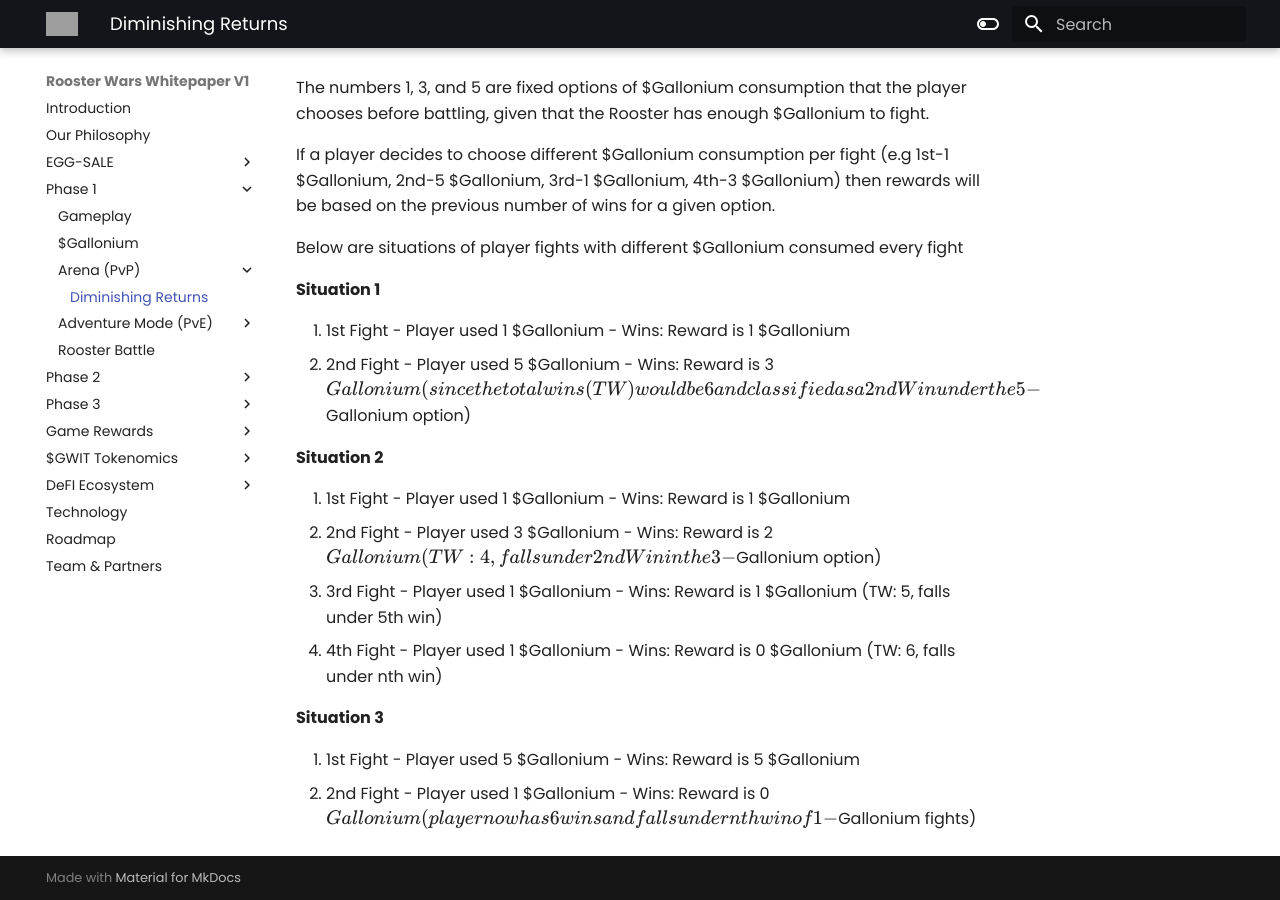
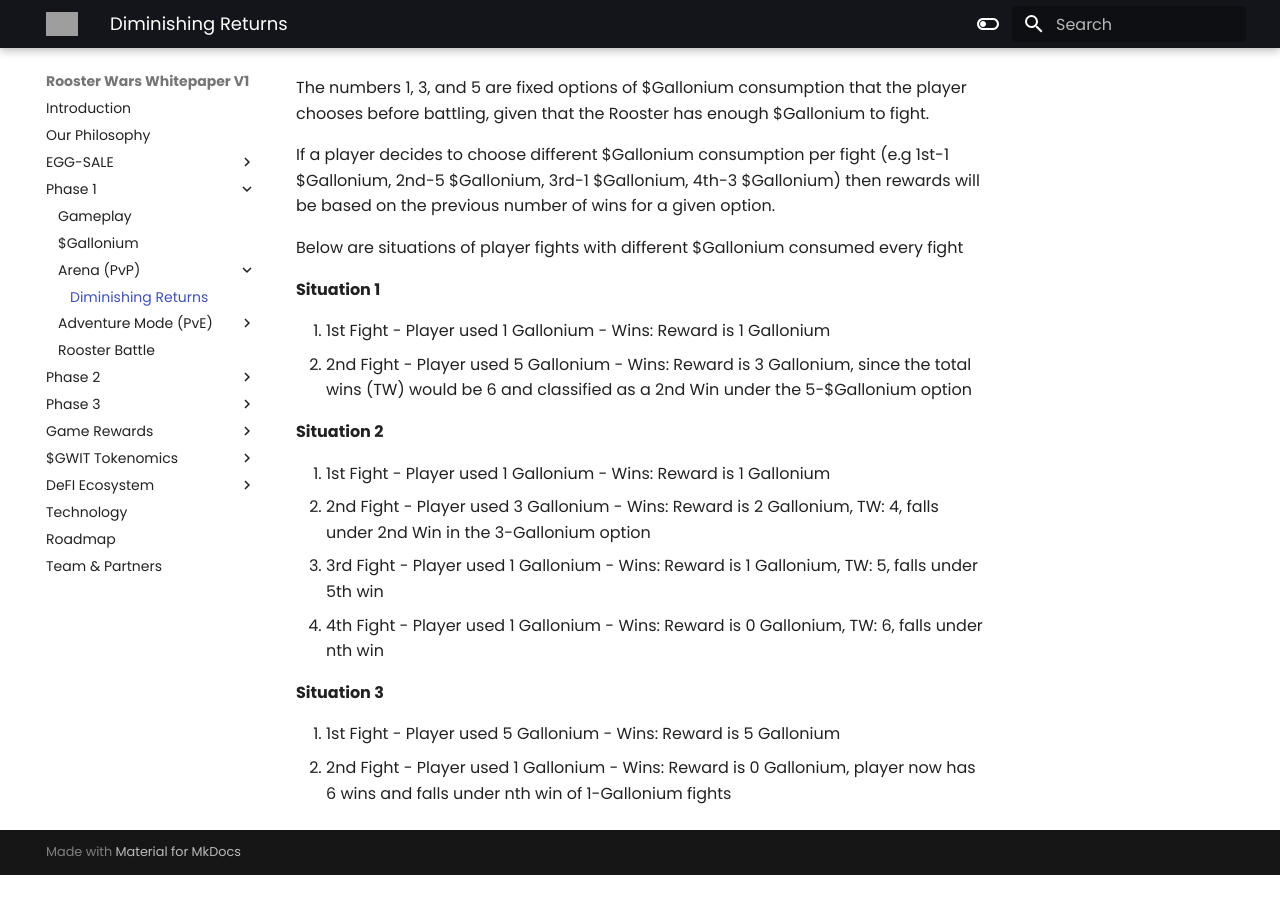
Before and after one commit to AshtreeBV/roosterwars-whitepaper, an MkDocs documentation site: the page built from docs/phase1/arena/diminishing-returns.md, in a window 1280 px wide and 900 px high, scrolled down 628 px. Built offline with MkDocs 1.6.1 and Material for MkDocs 9.7.7, drawn with Linux system fonts in a browser that asks for light colours; after the commit the page ends 1503 px from its top, so only the background shows below that; grey boxes are pictures that could not be loaded.

Commit message:
edits, sir Walter

```diff
--- a/docs/phase1/arena/diminishing-returns.md
+++ b/docs/phase1/arena/diminishing-returns.md
@@ -20,17 +20,17 @@ Below are situations of player fights with different $Gallonium consumed every f
 
 **Situation 1**
 
-1. 1st Fight - Player used 1 $Gallonium - Wins: Reward is 1 $Gallonium
-2. 2nd Fight - Player used 5 $Gallonium - Wins: Reward is 3 $Gallonium (since the total wins (TW) would be 6 and classified as a 2nd Win under the 5-$Gallonium option)
+1. 1st Fight - Player used 1 Gallonium - Wins: Reward is 1 Gallonium
+2. 2nd Fight - Player used 5 Gallonium - Wins: Reward is 3 Gallonium, since the total wins (TW) would be 6 and classified as a 2nd Win under the 5-$Gallonium option
 
 **Situation 2**
 
-1. 1st Fight - Player used 1 $Gallonium - Wins: Reward is 1 $Gallonium
-2. 2nd Fight - Player used 3 $Gallonium - Wins: Reward is 2 $Gallonium (TW: 4, falls under 2nd Win in the 3-$Gallonium option)
-3. 3rd Fight - Player used 1 $Gallonium - Wins: Reward is 1 $Gallonium (TW: 5, falls under 5th win)
-4. 4th Fight - Player used 1 $Gallonium - Wins: Reward is 0 $Gallonium (TW: 6, falls under nth win)
+1. 1st Fight - Player used 1 Gallonium - Wins: Reward is 1 Gallonium
+2. 2nd Fight - Player used 3 Gallonium - Wins: Reward is 2 Gallonium, TW: 4, falls under 2nd Win in the 3-Gallonium option
+3. 3rd Fight - Player used 1 Gallonium - Wins: Reward is 1 Gallonium, TW: 5, falls under 5th win
+4. 4th Fight - Player used 1 Gallonium - Wins: Reward is 0 Gallonium, TW: 6, falls under nth win
 
 **Situation 3**
 
-1. 1st Fight - Player used 5 $Gallonium - Wins: Reward is 5 $Gallonium
-2. 2nd Fight - Player used 1 $Gallonium - Wins: Reward is 0 $Gallonium (player now has 6 wins and falls under nth win of 1-$Gallonium fights)
+1. 1st Fight - Player used 5 Gallonium - Wins: Reward is 5 Gallonium
+2. 2nd Fight - Player used 1 Gallonium - Wins: Reward is 0 Gallonium, player now has 6 wins and falls under nth win of 1-Gallonium fights
```
Also changed, not shown: docs/egg-sale/roosters/free-starter-roosters.md (+1 -1 lines), docs/roadmap.md (+1 -1 lines).
